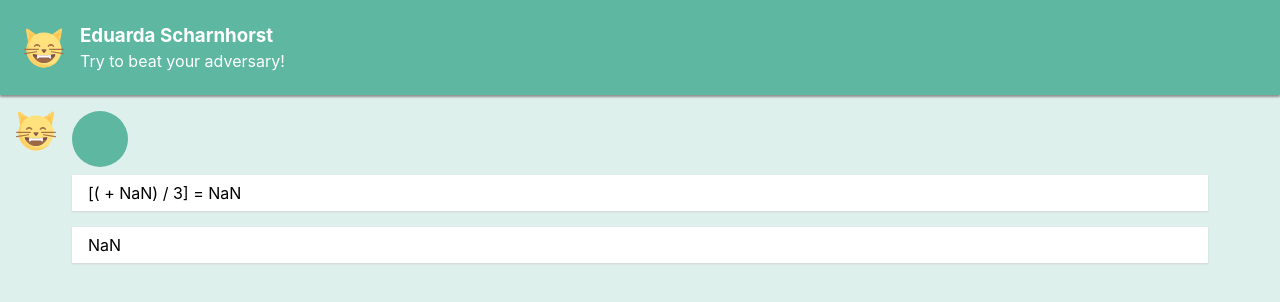
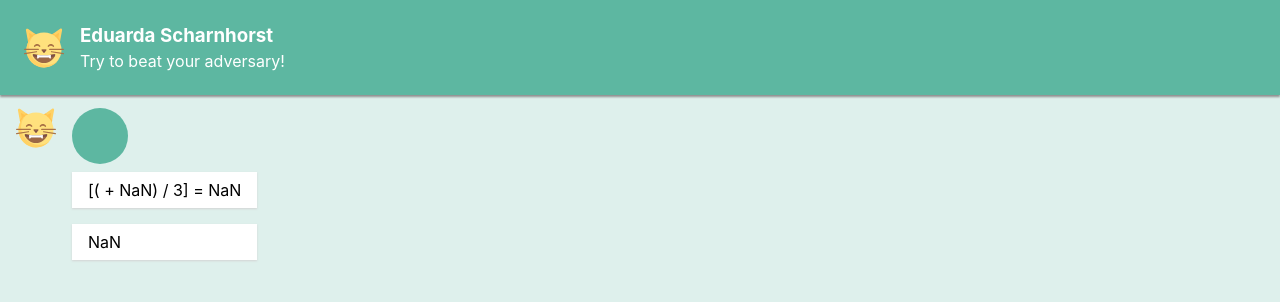
Before and after one commit to dudaschar/minus-or-plus, a Next.js app: page /game in a window 1280 px wide. Shown: the top 302 px of the page. Built offline with nearby package versions, Linux system fonts and the light colour scheme.

Commit message:
CSS work on Header

```diff
--- a/src/components/GameContainer/styles/Container.js
+++ b/src/components/GameContainer/styles/Container.js
@@ -13,4 +13,5 @@ export const ContentWrapper = styled.div`
   padding: ${({ theme }) => theme.spacing.medium};
   display: flex;
   flex: 1;
+  margin-top: 5.75rem;
 `;
--- a/src/components/Header/styles/Nav.js
+++ b/src/components/Header/styles/Nav.js
@@ -7,6 +7,8 @@ export const Nav = styled.nav`
   display: flex;
   align-items: center;
   box-shadow: 0px 2px 2px ${({ theme }) => theme.colors.gray};
+  position: fixed;
+  width: 100%;
 `;
 
 Nav.displayName = 'Nav';
--- a/src/components/NewMove/styles/Container.js
+++ b/src/components/NewMove/styles/Container.js
@@ -2,7 +2,6 @@ import styled from 'styled-components';
 
 export const Container = styled.div`
   display: flex;
-  flex-grow: 1;
   padding-bottom: ${({ theme }) => theme.spacing.large};
 `;
 
```
